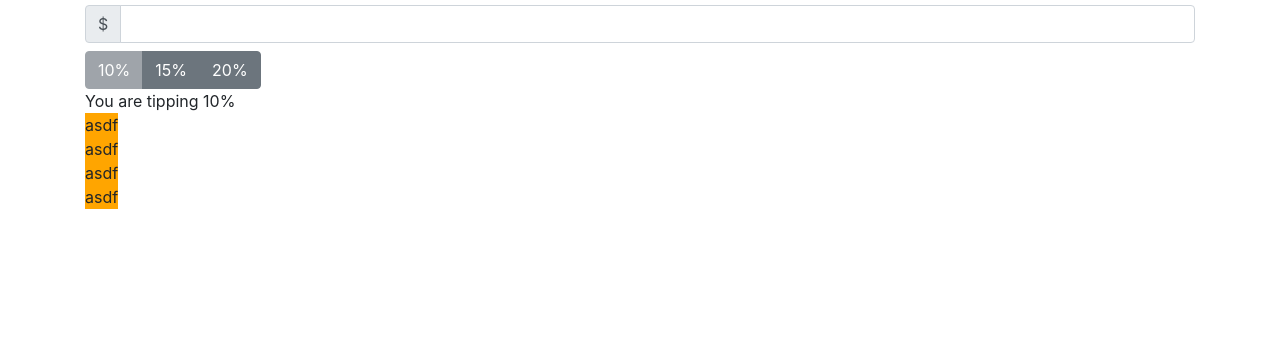
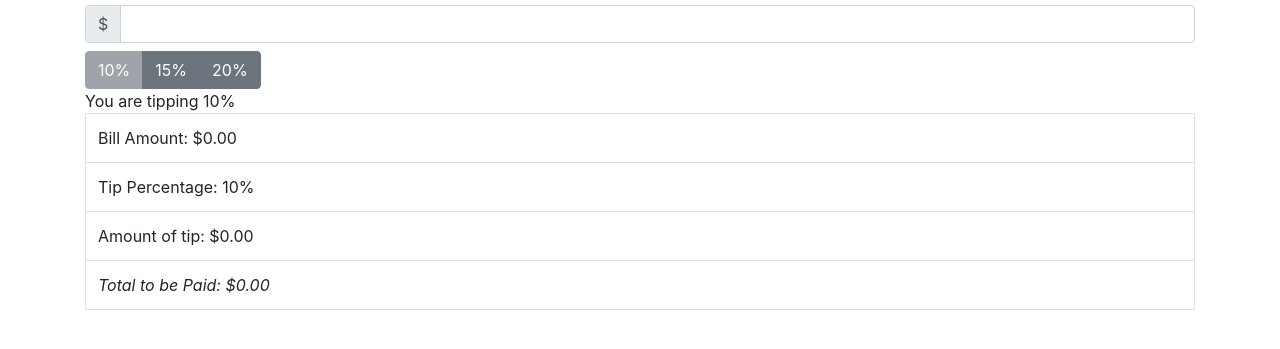
Before and after one commit to naterkorn/few100-lab-mar19-nan, a website built with webpack: page src/index.html in a window 1280 px wide. Both pictures are taken after a click on the button "10%". Shown: the part 51-400 px from the top of the page. Built offline with nearby package versions, Linux system fonts and the light colour scheme.

Commit message:
Base functionality and storing selected tip

```diff
--- a/src/index.html
+++ b/src/index.html
@@ -17,7 +17,7 @@
             </div>
             <input type="number"
                    class="form-control"
-                   id="billAmount" />
+                   id="billAmountInput" />
         </div>
         <div class="btn-group"
              role="group"
@@ -32,14 +32,24 @@
                     value=".20"
                     class="btn btn-secondary tipButton">20%</button>
         </div>
-        <div>You are tipping <span id="tipAmount"></span>%</div>
-        <div class="btn-group-vertical">
-            <Div class="resultsDiv">asdf</Div>
-            <Div class="resultsDiv">asdf</Div>
-            <Div class="resultsDiv">asdf</Div>
-            <Div class="resultsDiv">asdf</Div>
-        </div>
+        <div>You are tipping <span id="tipPercent"></span>%</div>
 
+        <table class="table table-bordered rounded">
+            <tbody>
+                <tr>
+                    <td>Bill Amount: $<span id="billAmount"></span></td>
+                </tr>
+                <tr>
+                    <td>Tip Percentage: <span id="tipPercent2"></span>%</td>
+                </tr>
+                <tr>
+                    <td>Amount of tip: $<span id="tipAmount"></span></td>
+                </tr>
+                <tr>
+                    <td><i>Total to be Paid: $<span id="billTotal"></span></i></td>
+                </tr>
+            </tbody>
+        </table>
     </div>
 </body>
 
--- a/src/index.ts
+++ b/src/index.ts
@@ -1,11 +1,19 @@
 import './styles.css';
 console.log('Ready to Party');
 
-let selectedTip: number;
+let selectedTip: number = 0;
 const lastTip = 'LastTip';
+const zeroDollars = '0.00';
+const billAmountInput = document.getElementById('billAmountInput') as HTMLInputElement;
 const tipButtons = document.querySelectorAll('.tipButton');
-const tipLabel = document.getElementById('tipAmount');
+const tipPercent = document.getElementById('tipPercent');
 
+const billAmount = document.getElementById('billAmount');
+const tipPercent2 = document.getElementById('tipPercent2');
+const tipAmount = document.getElementById('tipAmount');
+const billTotal = document.getElementById('billTotal');
+
+billAmountInput.addEventListener('change', changeDollarAmounts);
 
 tipButtons.forEach(button => {
     const btnEl = button as HTMLButtonElement;
@@ -16,6 +24,21 @@ tipButtons.forEach(button => {
     }
 });
 
+function changeDollarAmounts() {
+    const billAmountVal = billAmountInput.valueAsNumber;
+    if (billAmountVal) {
+        billAmount.innerText = billAmountVal.toFixed(2).toString();
+        const tipAmountVal = selectedTip * billAmountVal;
+        tipAmount.innerText = tipAmountVal.toFixed(2).toString();
+        billTotal.innerText = (tipAmountVal + billAmountVal).toFixed(2).toString();
+    }
+    else {
+        billAmount.innerText = zeroDollars;
+        tipAmount.innerText = zeroDollars;
+        billTotal.innerText = zeroDollars;
+    }
+
+}
 
 function handleTipButtonClick() {
     processTipSelection(this as HTMLButtonElement);
@@ -29,5 +52,9 @@ function processTipSelection(btn: HTMLButtonElement) {
     localStorage.setItem(lastTip, btn.value);
     selectedTip = parseFloat(btn.value);
     btn.disabled = true;
-    tipLabel.innerText = (selectedTip * 100).toString();
+
+    const tipAsPercent = (selectedTip * 100).toString();
+    tipPercent.innerText = tipAsPercent;
+    tipPercent2.innerText = tipAsPercent;
+    changeDollarAmounts();
 }
--- a/src/styles.css
+++ b/src/styles.css
@@ -1,9 +1,3 @@
 h1 {
     color:red;
 }
-
-.resultsDiv{
-    border-width: 30px;
-    border-color: red;
-    background: orange;
-}
```
